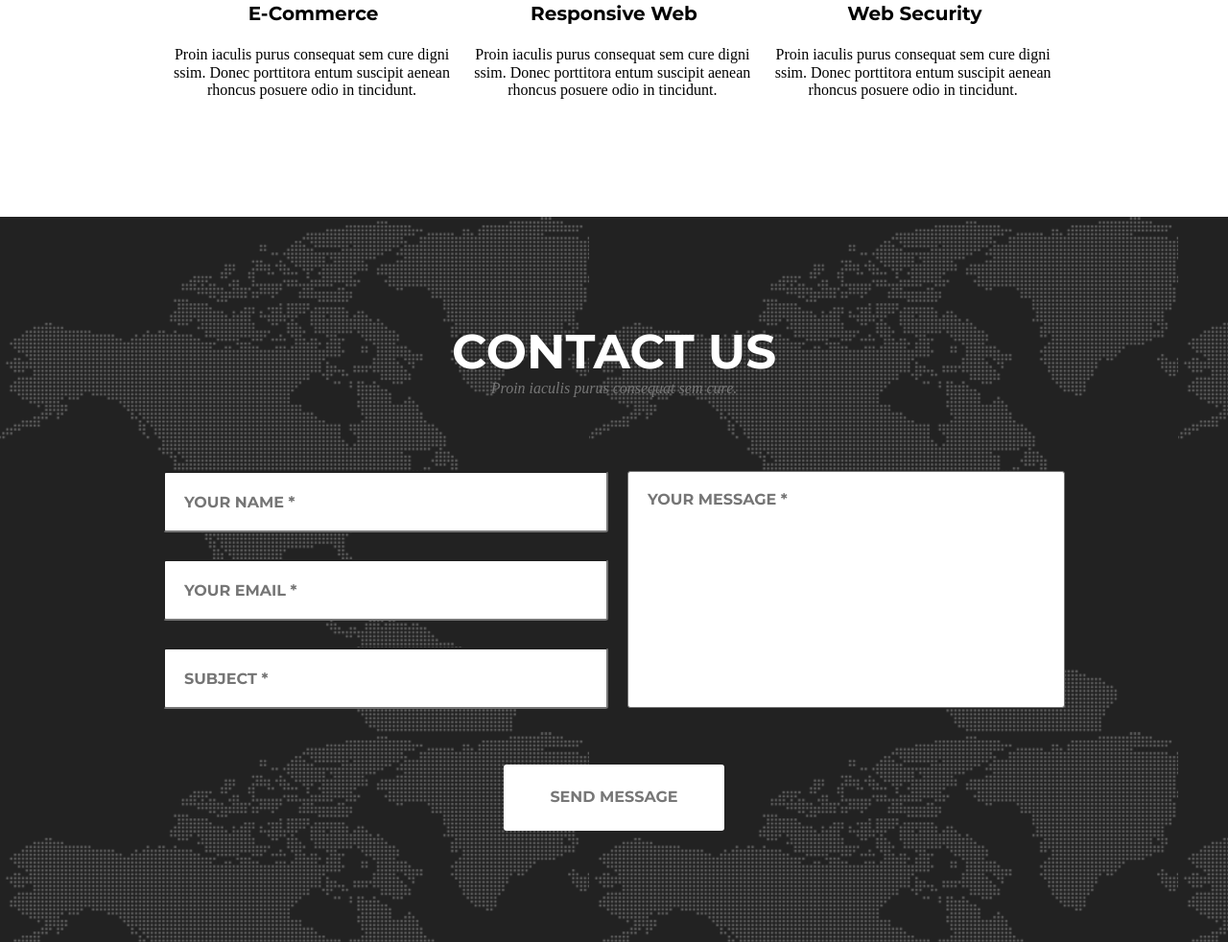
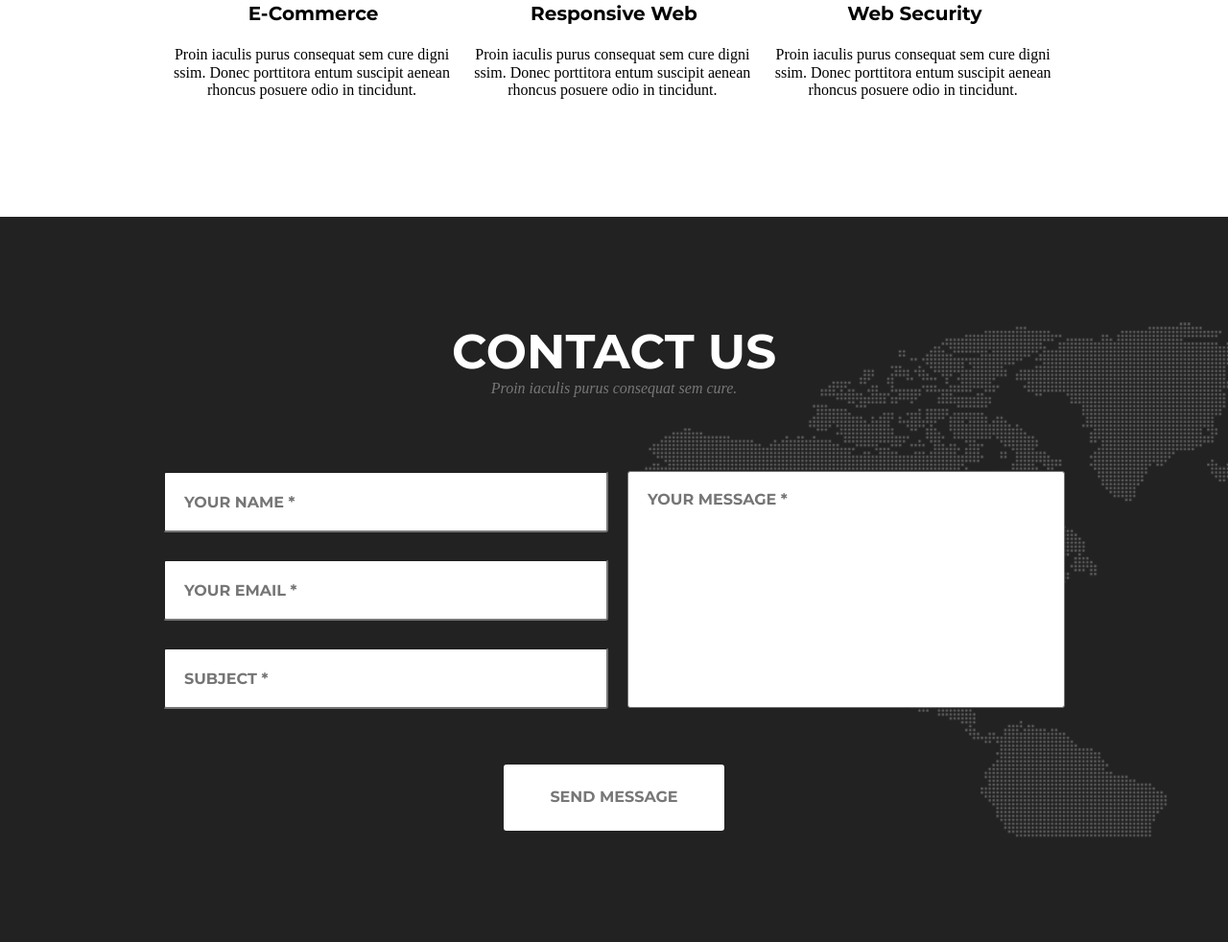
Before and after one commit to evgeshti/goit-fe-course-module-7, a plain HTML site: page module-07/index.html in a window 1280 px wide. Shown: the part 484-1466 px from the top of the page at 96% size. Drawn offline with Linux system fonts and the light colour scheme; a web font is replaced by a local one.

Commit message:
map fixed

```diff
--- a/module-07/css/style.css
+++ b/module-07/css/style.css
@@ -232,6 +232,8 @@ h3 {
 .map {
   background-color: rgb(34, 34, 34);
   background-image: url(../img/Map.png);
+  background-repeat: no-repeat;
+  background-position: right;
 }
 
 .contact_title {
@@ -258,6 +260,7 @@ h3 {
   font-weight: 700;
   text-transform: uppercase;
   padding: 20px 0px 20px 20px;
+  outline: unset;
 }
 
 .contact_form:nth-last-child(n) {
```
